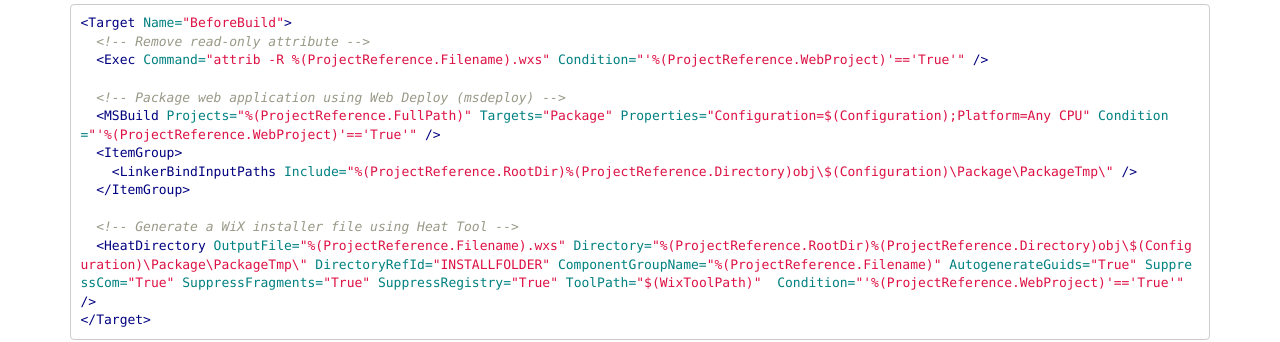
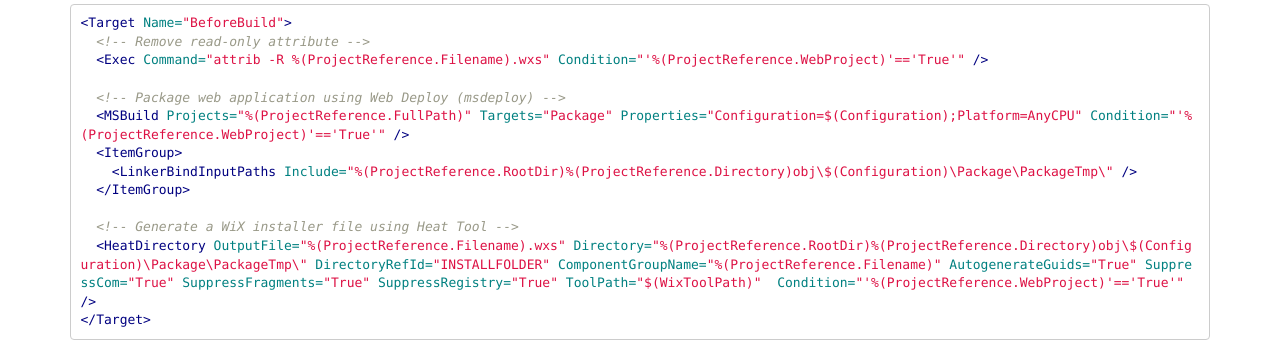
Before and after one commit to AlonAm/alonam.github.io, a Jekyll site: the page built from _posts/2016-09-14-creating_a_wix_installer_for_asp.net_web_applications.md, in a window 1280 px wide and 900 px high, scrolled down 2713 px. Shown: the part 387-729 px from the top of the window. Built offline with Jekyll 4.4.1, drawn with Linux system fonts in a browser that asks for light colours; nearby versions of some CDN libraries; comment, search, counter and statistics services are not loaded.

Commit message:
Update 2016-09-14-creating_a_wix_installer_for_asp.net_web_applications.md

```diff
--- a/_posts/2016-09-14-creating_a_wix_installer_for_asp.net_web_applications.md
+++ b/_posts/2016-09-14-creating_a_wix_installer_for_asp.net_web_applications.md
@@ -74,7 +74,7 @@
   <Exec Command="attrib -R %(ProjectReference.Filename).wxs" Condition="'%(ProjectReference.WebProject)'=='True'" />
 
   <!-- Package web application using Web Deploy (msdeploy) -->
-  <MSBuild Projects="%(ProjectReference.FullPath)" Targets="Package" Properties="Configuration=$(Configuration);Platform=Any CPU" Condition="'%(ProjectReference.WebProject)'=='True'" />
+  <MSBuild Projects="%(ProjectReference.FullPath)" Targets="Package" Properties="Configuration=$(Configuration);Platform=AnyCPU" Condition="'%(ProjectReference.WebProject)'=='True'" />
   <ItemGroup>
     <LinkerBindInputPaths Include="%(ProjectReference.RootDir)%(ProjectReference.Directory)obj\$(Configuration)\Package\PackageTmp\" />
   </ItemGroup>
```
